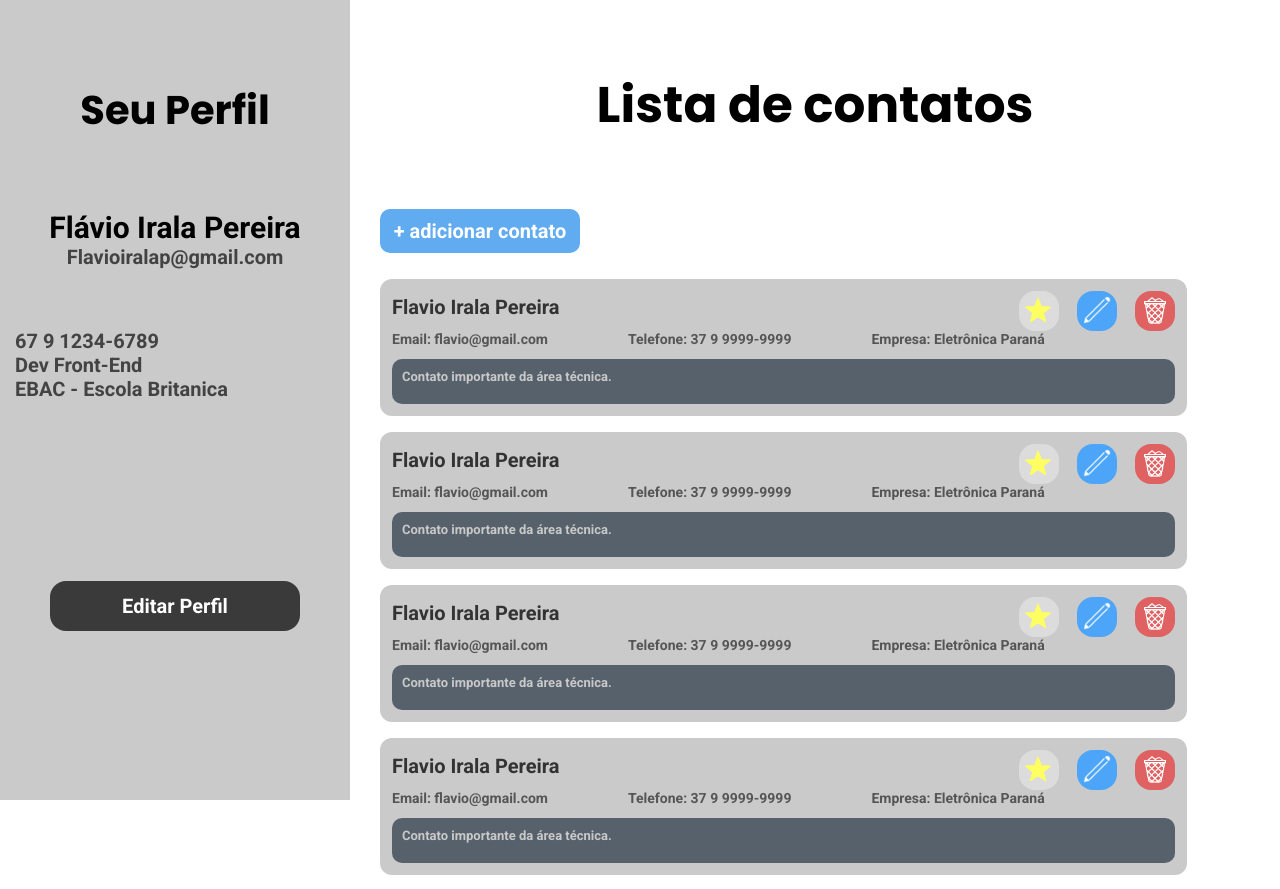
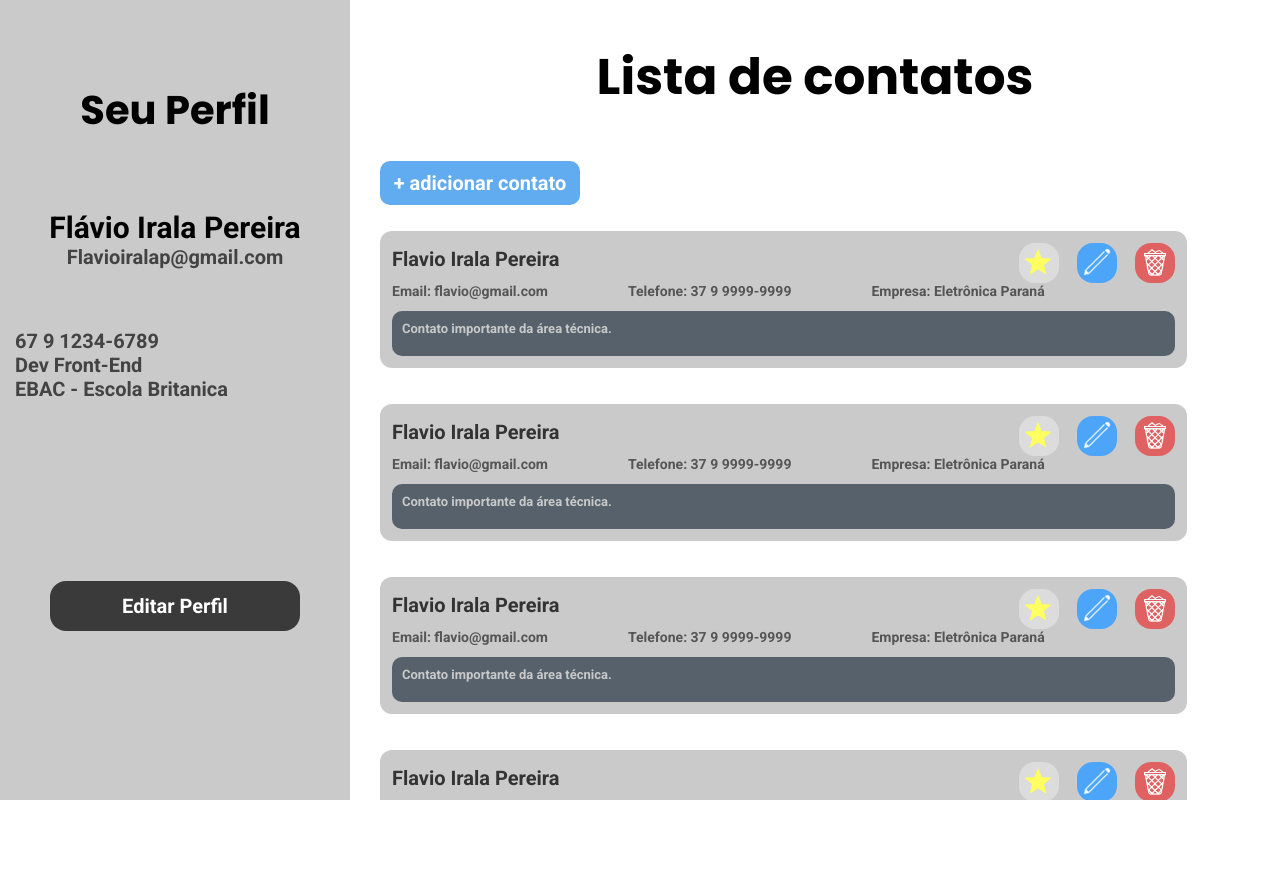
Before and after one commit to FlavioIrl/Agenda-Telefonica-React, a React (Vite) app: page /paginaPrincipal in a window 1280 px wide. Shown: the top 889 px of the page. After the commit the page ends 800 px from the top, so only its background shows below. Built offline with nearby package versions, Linux system fonts and the light colour scheme.

Commit message:
liks de paginas funcinado

```diff
--- a/package.json
+++ b/package.json
@@ -12,8 +12,10 @@
     "format:check": "prettier --check \"src/**/*.{js,jsx,ts,tsx,css,scss,md,json}\""
   },
   "dependencies": {
+    "@reduxjs/toolkit": "^2.7.0",
     "react": "^19.1.0",
     "react-dom": "^19.1.0",
+    "react-redux": "^9.2.0",
     "react-router-dom": "^7.5.3",
     "styled-components": "^6.1.17"
   },
--- a/src/App.tsx
+++ b/src/App.tsx
@@ -1,11 +1,21 @@
 import EstiloGlobal from './styles'
+import { createBrowserRouter, RouterProvider } from 'react-router-dom'
+
+import Home from './containers/Home'
+import Registro from './containers/Registro'
 import PaginaPrincipal from './containers/PaginaPrincipal'
+
+const rotas = createBrowserRouter([
+  { path: '/', element: <Home /> },
+  { path: '/registro', element: <Registro /> },
+  { path: '/paginaPrincipal', element: <PaginaPrincipal /> },
+])
 
 function App() {
   return (
     <>
       <EstiloGlobal />
-      <PaginaPrincipal />
+      <RouterProvider router={rotas} />
     </>
   )
 }
--- a/src/components/Contato/styles.ts
+++ b/src/components/Contato/styles.ts
@@ -4,6 +4,7 @@ import { BotaoBase } from '../../styles'
 export const CardContainer = styled.div`
 max-width: 90%;
 font-family: Roboto, sans-serif;
+
 `
 
 export const BotaoFavorito = styled.div`
@@ -46,6 +47,7 @@ background-color: #cacaca;
 padding: 12px;
 margin-left: 30px;
 border-radius: 12px;
+margin-Bottom: 20px;
 `
 
 export const Titulo = styled.h2`
@@ -127,6 +129,4 @@ img {
   background-color: #e64343;
 }
 
-
-
 `
--- a/src/containers/ListaContatos/index.tsx
+++ b/src/containers/ListaContatos/index.tsx
@@ -11,9 +11,6 @@ const ListaContatos = () => {
       <Contato />
       <Contato />
       <Contato />
-      <Contato />
-      <Contato />
-      <Contato />
     </PaginaLista>
   )
 }
--- a/src/containers/ListaContatos/styles.ts
+++ b/src/containers/ListaContatos/styles.ts
@@ -12,7 +12,7 @@ export const BotaoLista = styled(BotaoBase)`
     background-color: #61ABF0;
     border-radius: 10px;
     margin-bottom: 10px;
-    margin-top: 50px;
+    margin-top: 30px;
     margin-left: 30px;
     padding: 10px 0;
 
@@ -24,6 +24,6 @@ export const BotaoLista = styled(BotaoBase)`
 export const Titulo = styled.h1`
     font-size: 50px;
     text-align: center;
-    margin-top:  68px;
+    margin-top:  40px;
     font-family: Poppins, sans-serif;
 `
--- a/src/containers/PaginaPrincipal/index.tsx
+++ b/src/containers/PaginaPrincipal/index.tsx
@@ -1,4 +1,4 @@
-import { Layout } from "./styles"
+import { Layout, ListaContatosWrapper } from "./styles"
 
 import { Perfil } from "../Perfil"
 import ListaContatos from "../ListaContatos"
@@ -7,7 +7,9 @@ const PaginaPrincipal = () => {
     return(
         <Layout>
             <Perfil />
-            <ListaContatos />
+            <ListaContatosWrapper>
+                <ListaContatos />
+            </ListaContatosWrapper>
         </Layout>
     )
 }
--- a/src/containers/PaginaPrincipal/styles.ts
+++ b/src/containers/PaginaPrincipal/styles.ts
@@ -1,6 +1,13 @@
 import styled from "styled-components"
 
 export const Layout = styled.main`
-    display: flex;
-    height: 100vh;
+  display: flex;
+  height: 100vh;
+
+  overflow: hidden;
 `
+
+export const ListaContatosWrapper = styled.div`
+  flex: 1;
+  overflow-y: auto;
+`;
```
Also changed, not shown: 1 other file (tests, documents, lock files or other folders).
